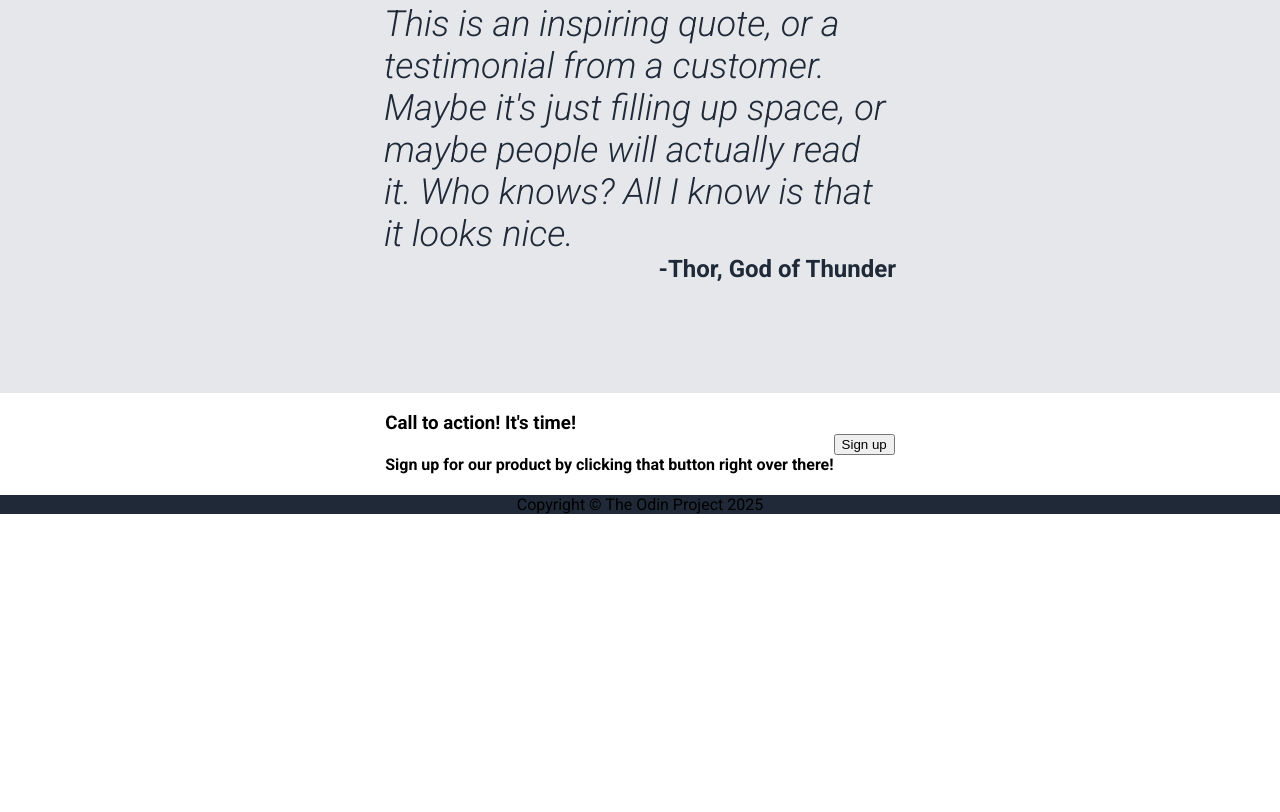
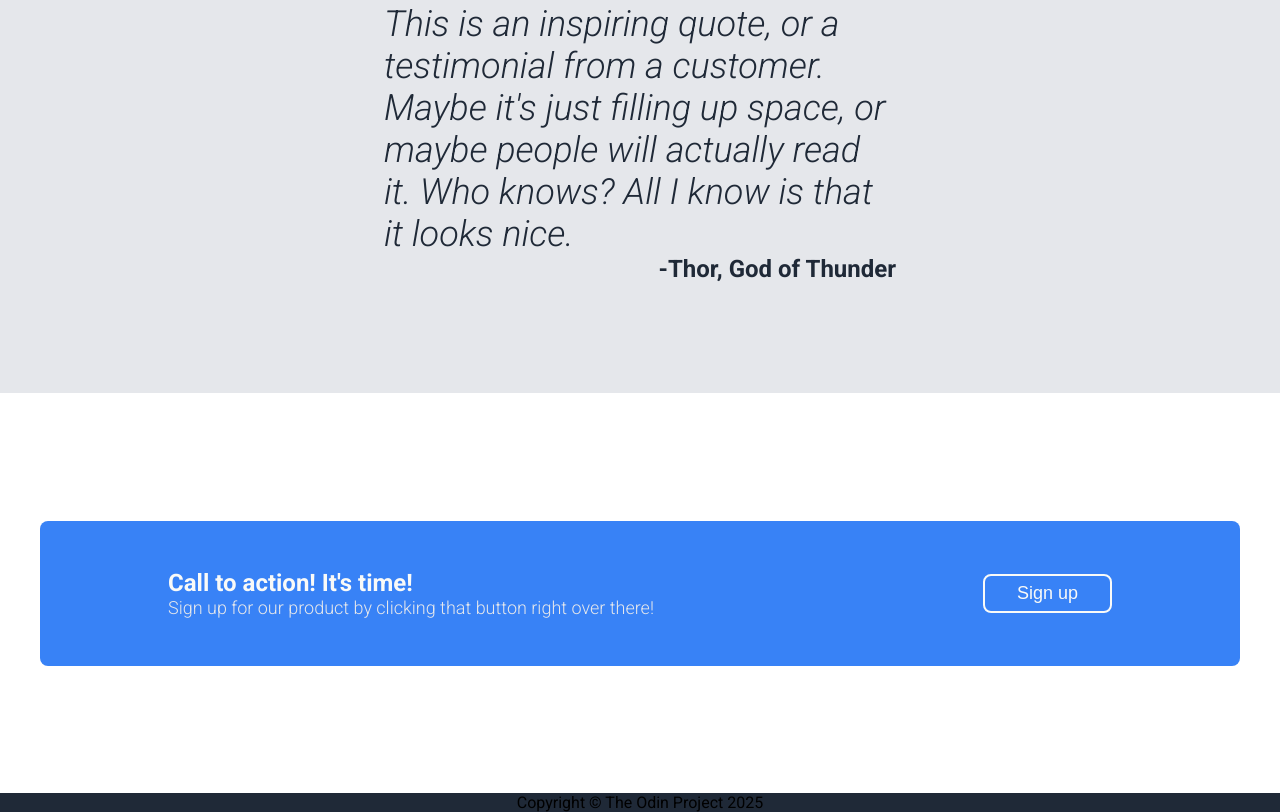
Before and after one commit to doofenshmirtzzz/landing-page, a plain HTML site: page index.html in a window 1280 px wide. Shown: the part 1167-1979 px from the top of the page. Before the commit the page ends 1681 px from the top, so only its background shows below. Drawn offline with Linux system fonts and the light colour scheme.

Commit message:
Finish CTA section styles

```diff
--- a/index.html
+++ b/index.html
@@ -61,12 +61,14 @@
     </div>
   </div>
   <div class="light">
-    <div class="cta centered">
-      <div class="cta-left">
-        <h3 class="cta-title">Call to action! It's time!</h3>
-        <h4 class="cta-subtitle">Sign up for our product by clicking that button right over there!</h4>
+    <div class="cta centered container">
+      <div class="cta-container">
+        <div class="cta-left">
+          <h3 class="cta-title">Call to action! It's time!</h3>
+          <h4 class="cta-subtitle">Sign up for our product by clicking that button right over there!</h4>
+        </div>
+        <div class="cta-right"><button class="cta-sign-up">Sign up</button></div>
       </div>
-      <div class="cta-right"><button class="cta-sign-up">Sign up</button></div>
     </div>
   </div>
   <div class="footer dark centered">Copyright © The Odin Project 2025</div>
--- a/style.css
+++ b/style.css
@@ -157,3 +157,39 @@ ul {
   margin: 0;
   align-self: flex-end;
 }
+
+.cta {
+  height: 400px;
+}
+
+.cta-container {
+  background: #3882F6;
+  border-radius: 8px;
+  width: 100%;
+  padding: 48px 128px;
+  display: flex;
+  justify-content: space-between;
+  align-items: center;
+}
+
+.cta-title {
+  color: #F9FAF8;
+  font-size: 24px;
+  margin: 0;
+}
+
+.cta-subtitle {
+  color: #E5E7EB;
+  font-size: 18px;
+  font-weight: 300;
+  margin: 0;
+}
+
+.cta-sign-up {
+  background: #3882F6;
+  color: #F9FAF8;
+  font-size: 18px;
+  border: 2px solid #F9FAF8;
+  border-radius: 8px;
+  padding: 7px 32px;
+}
```
